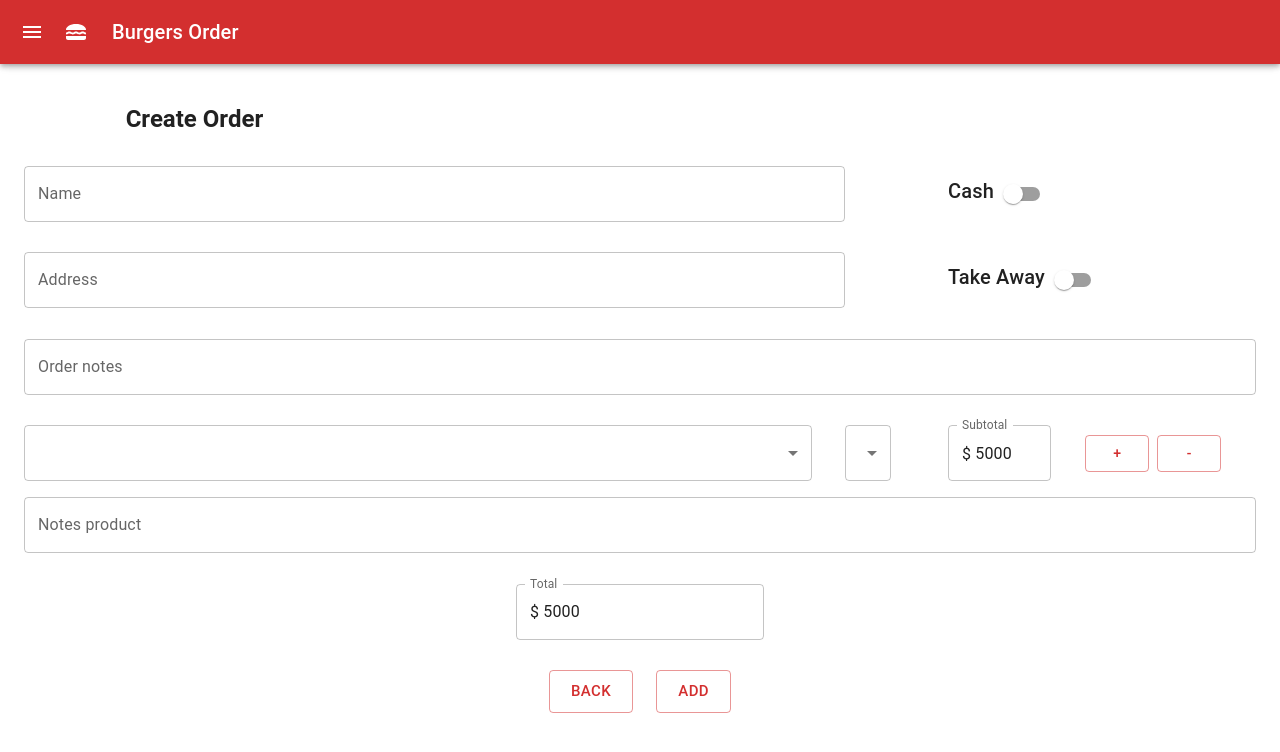
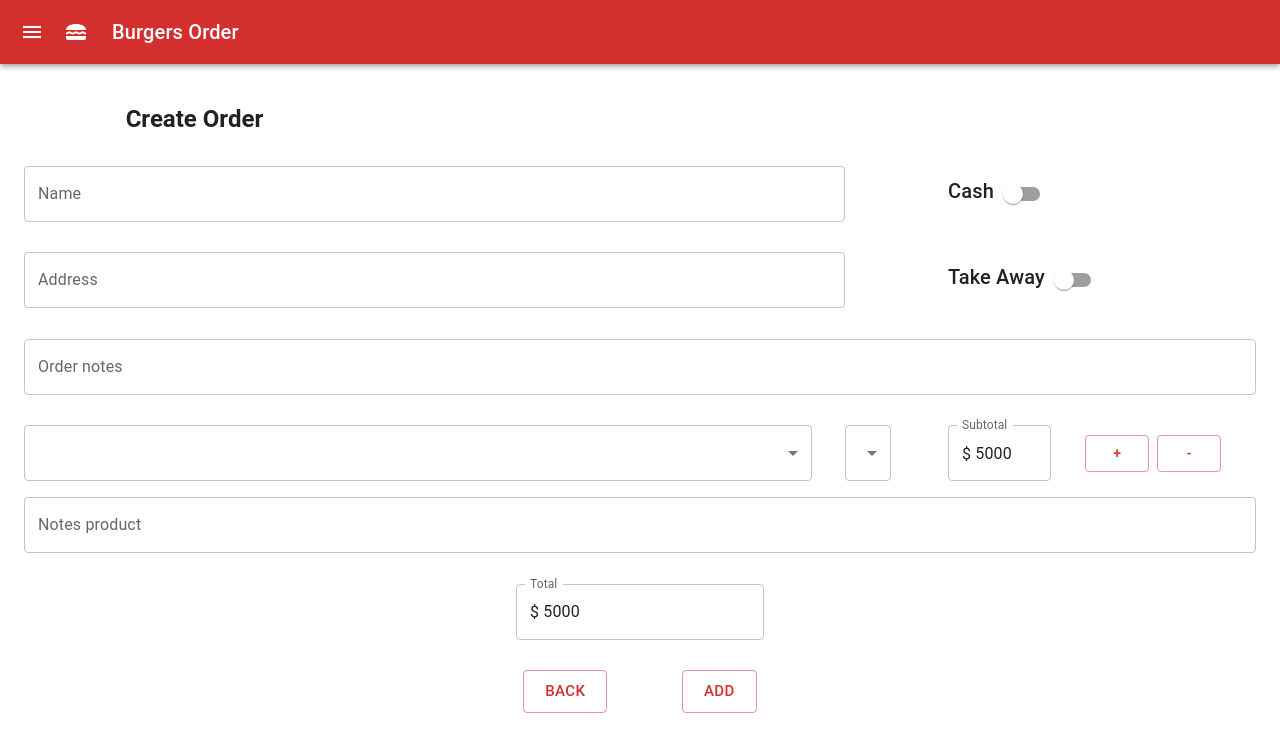
Before and after one commit to fransiri7/burgers-order-client, a React (Create React App) app: page /orders/create in a window 1280 px wide. Shown: the top 752 px of the page. Built offline with nearby package versions, Linux system fonts and the light colour scheme; no server answers.

Commit message:
comentarios resultos

```diff
--- a/src/modules/order/CreateOrder.jsx
+++ b/src/modules/order/CreateOrder.jsx
@@ -94,7 +94,7 @@ export function CreateOrder() {
                 </Grid>
             </Grid>
             <Grid item container alignItems="center" justifyContent="center">
-                <Grid item container md={2} justifyContent="space-around">
+                <Grid item container md={3} justifyContent="space-around">
                     <Grid item>
                         <Button variant="outlined" size="large">
                             Back
```
